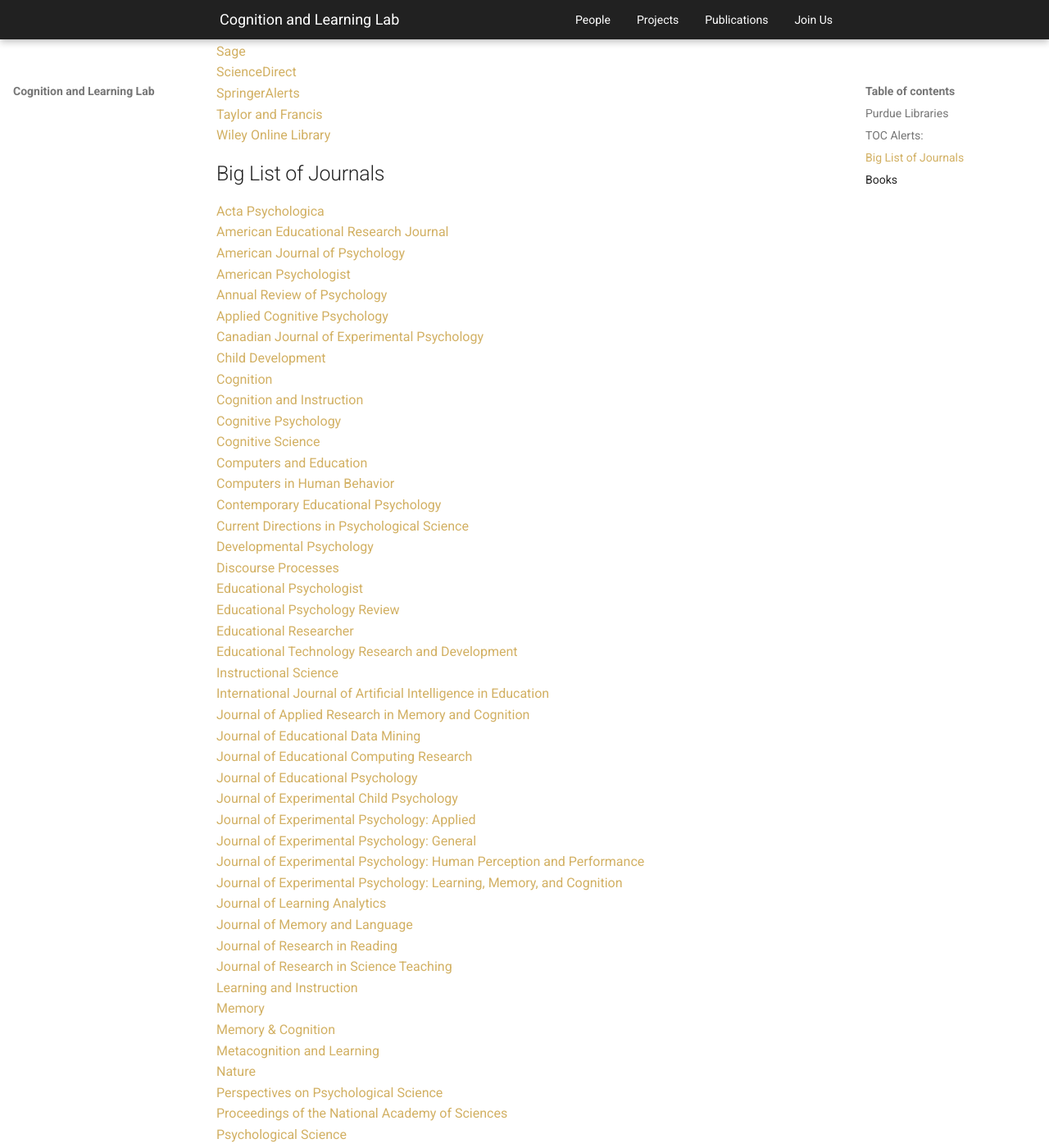
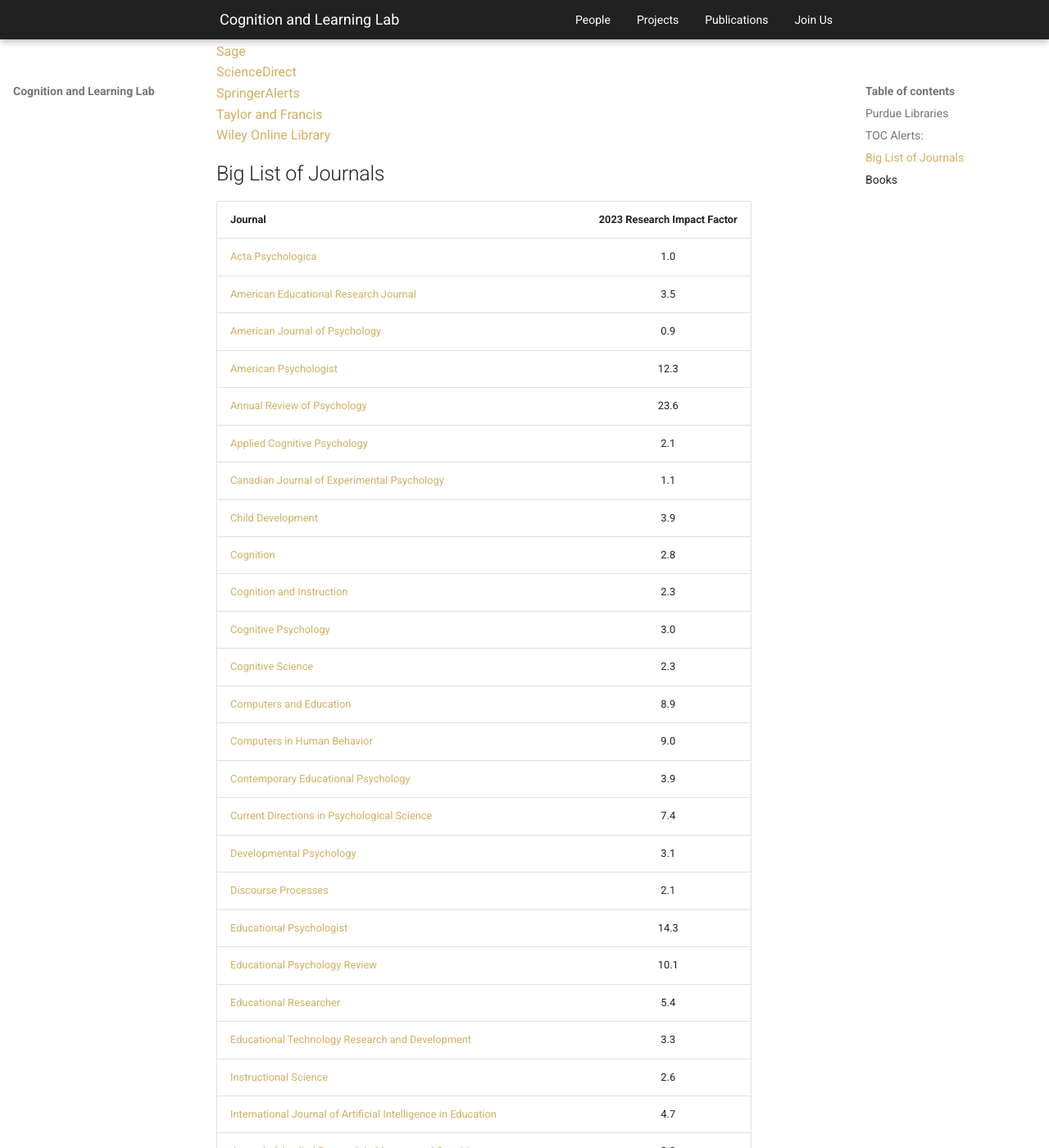
Before and after one commit to shivanya-chandra/pcllab.github.io, an MkDocs documentation site: the page built from docs/handbook/resources/journals.md, in a window 1280 px wide and 1400 px high, scrolled down 299 px. Shown: the whole window at 82% size. Built offline with MkDocs 1.6.1 and Material for MkDocs 9.7.7, drawn with Linux system fonts in a browser that asks for light colours; comment, search, counter and statistics services are not loaded; some of the changed text lies outside the part shown.

Commit message:
Update journals.md

```diff
--- a/docs/handbook/resources/journals.md
+++ b/docs/handbook/resources/journals.md
@@ -13,67 +13,70 @@
 [Taylor and Francis](https://help.tandfonline.com/s/article/How-do-I-set-up-an-alert){target="_blank" rel="noreferrer"}<br>
 [Wiley Online Library](http://onlinelibrary.wiley.com/myprofile/alertManager){target="_blank" rel="noreferrer"}<br>
 
+
 ## Big List of Journals
+|Journal|2023 Research Impact Factor|
+|-------|:-------:|
+|[Acta Psychologica](http://www.sciencedirect.com.ezproxy.lib.purdue.edu/science/journal/00016918){target="_blank" rel="noreferrer"}|1.0|
+|[American Educational Research Journal](http://aer.sagepub.com.ezproxy.lib.purdue.edu/content/by/year){target="_blank" rel="noreferrer"}|3.5|
+|[American Journal of Psychology](http://www.jstor.org.ezproxy.lib.purdue.edu/journal/amerjpsyc){target="_blank" rel="noreferrer"}|0.9|
+|[American Psychologist](https://psycnet.apa.org/PsycARTICLES/journal/amp/76/8){target="_blank" rel="noreferrer"}|12.3|
+[Annual Review of Psychology](http://www.annualreviews.org.ezproxy.lib.purdue.edu/loi/psych){target="_blank" rel="noreferrer"}|23.6<br>
+[Applied Cognitive Psychology](http://onlinelibrary.wiley.com.ezproxy.lib.purdue.edu/journal/10.1002/(ISSN)1099-0720){target="_blank" rel="noreferrer"}|2.1<br>
+[Canadian Journal of Experimental Psychology](https://www.apa.org/pubs/journals/cep){target="_blank" rel="noreferrer"}|1.1<br>
+[Child Development](http://onlinelibrary.wiley.com.ezproxy.lib.purdue.edu/journal/10.1111/(ISSN)1467-8624){target="_blank" rel="noreferrer"}|3.9<br>
+[Cognition](http://www.sciencedirect.com.ezproxy.lib.purdue.edu/science/journal/00100277){target="_blank" rel="noreferrer"}|2.8<br>
+[Cognition and Instruction](http://www-tandfonline-com.ezproxy.lib.purdue.edu/loi/hcgi20){target="_blank" rel="noreferrer"}|2.3<br>
+[Cognitive Psychology](http://www.sciencedirect.com.ezproxy.lib.purdue.edu/science/journal/00100285){target="_blank" rel="noreferrer"}|3.0<br>
+[Cognitive Science](http://onlinelibrary.wiley.com.ezproxy.lib.purdue.edu/journal/10.1111/(ISSN)1551-6709){target="_blank" rel="noreferrer"}|2.3<br>
+[Computers and Education](http://www.sciencedirect.com.ezproxy.lib.purdue.edu/science/journal/03601315){target="_blank" rel="noreferrer"}|8.9<br>
+[Computers in Human Behavior](http://www.sciencedirect.com.ezproxy.lib.purdue.edu/science/journal/07475632){target="_blank" rel="noreferrer"}|9.0<br>
+[Contemporary Educational Psychology](http://www.sciencedirect.com.ezproxy.lib.purdue.edu/science/journal/0361476X){target="_blank" rel="noreferrer"}|3.9<br>
+[Current Directions in Psychological Science](http://cdp.sagepub.com.ezproxy.lib.purdue.edu/content/by/year){target="_blank" rel="noreferrer"}|7.4<br>
+[Developmental Psychology](https://www.apa.org/pubs/journals/dev){target="_blank" rel="noreferrer"}|3.1<br>
+[Discourse Processes](http://www-tandfonline-com.ezproxy.lib.purdue.edu/loi/hdsp20){target="_blank" rel="noreferrer"}|2.1<br>
+[Educational Psychologist](http://www-tandfonline-com.ezproxy.lib.purdue.edu/loi/hedp20){target="_blank" rel="noreferrer"}|14.3<br>
+[Educational Psychology Review](http://link.springer.com.ezproxy.lib.purdue.edu/journal/volumesAndIssues/10648){target="_blank" rel="noreferrer"}|10.1<br>
+[Educational Researcher](http://edr.sagepub.com.ezproxy.lib.purdue.edu/content/by/year){target="_blank" rel="noreferrer"}|5.4<br>
+[Educational Technology Research and Development](http://link.springer.com.ezproxy.lib.purdue.edu/journal/volumesAndIssues/11423){target="_blank" rel="noreferrer"}|3.3<br>
+[Instructional Science](http://link.springer.com.ezproxy.lib.purdue.edu/journal/volumesAndIssues/11251){target="_blank" rel="noreferrer"}|2.6<br>
+[International Journal of Artificial Intelligence in Education](http://link.springer.com.ezproxy.lib.purdue.edu/journal/volumesAndIssues/40593){target="_blank" rel="noreferrer"}|4.7<br>
+[Journal of Applied Research in Memory and Cognition](http://www.sciencedirect.com.ezproxy.lib.purdue.edu/science/journal/22113681){target="_blank" rel="noreferrer"}|2.8<br>
+[Journal of Educational Data Mining](https://educationaldatamining.org/){target="_blank" rel="noreferrer"}|N/A<br>
+[Journal of Educational Computing Research](https://journals.sagepub.com/home/jec){target="_blank" rel="noreferrer"}|4.0<br>
+[Journal of Educational Psychology](https://www.apa.org/pubs/journals/edu){target="_blank" rel="noreferrer"}|5.6<br>
+[Journal of Experimental Child Psychology](http://www.sciencedirect.com.ezproxy.lib.purdue.edu/science/journal/00220965){target="_blank" rel="noreferrer"}|1.8<br>
+[Journal of Experimental Psychology: Applied](https://www.apa.org/pubs/journals/xap){target="_blank" rel="noreferrer"}|2.7<br>
+[Journal of Experimental Psychology: General](https://www.apa.org/pubs/journals/xge){target="_blank" rel="noreferrer"}|3.7<br>
+[Journal of Experimental Psychology: Human Perception and Performance](https://www.apa.org/pubs/journals/xhp){target="_blank" rel="noreferrer"}|2.1<br>
+[Journal of Experimental Psychology: Learning, Memory, and Cognition](https://www.apa.org/pubs/journals/xlm){target="_blank" rel="noreferrer"}|2.2<br>
+[Journal of Learning Analytics](http://learning-analytics.info/){target="_blank" rel="noreferrer"}|2.9<br>
+[Journal of Memory and Language](http://www.sciencedirect.com.ezproxy.lib.purdue.edu/science/journal/0749596X){target="_blank" rel="noreferrer"}|2.9<br>
+[Journal of Research in Reading](http://onlinelibrary.wiley.com.ezproxy.lib.purdue.edu/journal/10.1111/(ISSN)1467-9817){target="_blank" rel="noreferrer"}|2.0<br>
+[Journal of Research in Science Teaching](http://onlinelibrary.wiley.com.ezproxy.lib.purdue.edu/journal/10.1002/(ISSN)1098-2736){target="_blank" rel="noreferrer"}|3.6<br>
+[Learning and Instruction](http://www.sciencedirect.com.ezproxy.lib.purdue.edu/science/journal/09594752){target="_blank" rel="noreferrer"}|4.7<br>
+[Memory](http://www-tandfonline-com.ezproxy.lib.purdue.edu/loi/pmem20){target="_blank" rel="noreferrer"}|2.2<br>
+[Memory & Cognition](http://link.springer.com.ezproxy.lib.purdue.edu/journal/volumesAndIssues/13421){target="_blank" rel="noreferrer"}|2.2<br>
+[Metacognition and Learning](https://www.springer.com/journal/11409){target="_blank" rel="noreferrer"}|3.9<br>
+[Nature](http://www.nature.com.ezproxy.lib.purdue.edu/nature/archive/index.html){target="_blank" rel="noreferrer"}|50.5<br>
+[Perspectives on Psychological Science](http://pps.sagepub.com.ezproxy.lib.purdue.edu/content/by/year){target="_blank" rel="noreferrer"}|10.5<br>
+[Proceedings of the National Academy of Sciences](http://www.pnas.org.ezproxy.lib.purdue.edu/content/by/year){target="_blank" rel="noreferrer"}|9.4<br>
+[Psychological Science](http://pss.sagepub.com.ezproxy.lib.purdue.edu/content/by/year){target="_blank" rel="noreferrer"}|4.8<br>
+[Psychological Bulletin](https://www.apa.org/pubs/journals/bul){target="_blank" rel="noreferrer"}|17.3<br>
+[Psychological Review](https://www.apa.org/pubs/journals/rev){target="_blank" rel="noreferrer"}|5.1<br>
+[Psychonomic Bulletin & Review](http://link.springer.com.ezproxy.lib.purdue.edu/journal/volumesAndIssues/13423){target="_blank" rel="noreferrer"}|3.2<br>
+[Psychology and Aging](https://www.apa.org/pubs/journals/pag){target="_blank" rel="noreferrer"}|3.7<br>
+[Quarterly Journal of Experimental Psychology](http://www-tandfonline-com.ezproxy.lib.purdue.edu/loi/pqje20){target="_blank" rel="noreferrer"}|1.5<br>
+[Reading Psychology](http://www-tandfonline-com.ezproxy.lib.purdue.edu/loi/urpy20){target="_blank" rel="noreferrer"}|1.2<br>
+[Reading Research Quarterly](https://ila.onlinelibrary.wiley.com/journal/19362722){target="_blank" rel="noreferrer"}|3.9<br>
+[Review of Educational Research](http://rer.sagepub.com.ezproxy.lib.purdue.edu/content/by/year){target="_blank" rel="noreferrer"}|8.3<br>
+[Review of Research in Education](http://rre.sagepub.com.ezproxy.lib.purdue.edu/content/by/year){target="_blank" rel="noreferrer"}|2.4<br>
+[Science](http://science.sciencemag.org.ezproxy.lib.purdue.edu/content/by/year){target="_blank" rel="noreferrer"}|44.7<br>
+[Science Education](http://onlinelibrary.wiley.com.ezproxy.lib.purdue.edu/journal/10.1002/(ISSN)1098-237X){target="_blank" rel="noreferrer"}|3.1<br>
+[Scientific Studies of Reading](http://www-tandfonline-com.ezproxy.lib.purdue.edu/loi/hssr20){target="_blank" rel="noreferrer"}|2.9<br>
+[Topics in Cognitive Science](http://onlinelibrary.wiley.com.ezproxy.lib.purdue.edu/journal/10.1111/(ISSN)1756-8765){target="_blank" rel="noreferrer"}|2.9<br>
+[Trends in Cognitive Sciences](http://www.sciencedirect.com.ezproxy.lib.purdue.edu/science/journal/13646613){target="_blank" rel="noreferrer"}|16.7<br>
 
-[Acta Psychologica](http://www.sciencedirect.com.ezproxy.lib.purdue.edu/science/journal/00016918){target="_blank" rel="noreferrer"}<br>
-[American Educational Research Journal](http://aer.sagepub.com.ezproxy.lib.purdue.edu/content/by/year){target="_blank" rel="noreferrer"}<br>
-[American Journal of Psychology](http://www.jstor.org.ezproxy.lib.purdue.edu/journal/amerjpsyc){target="_blank" rel="noreferrer"}<br>
-[American Psychologist](https://psycnet.apa.org/PsycARTICLES/journal/amp/76/8){target="_blank" rel="noreferrer"}<br>
-[Annual Review of Psychology](http://www.annualreviews.org.ezproxy.lib.purdue.edu/loi/psych){target="_blank" rel="noreferrer"}<br>
-[Applied Cognitive Psychology](http://onlinelibrary.wiley.com.ezproxy.lib.purdue.edu/journal/10.1002/(ISSN)1099-0720){target="_blank" rel="noreferrer"}<br>
-[Canadian Journal of Experimental Psychology](https://www.apa.org/pubs/journals/cep){target="_blank" rel="noreferrer"}<br>
-[Child Development](http://onlinelibrary.wiley.com.ezproxy.lib.purdue.edu/journal/10.1111/(ISSN)1467-8624){target="_blank" rel="noreferrer"}<br>
-[Cognition](http://www.sciencedirect.com.ezproxy.lib.purdue.edu/science/journal/00100277){target="_blank" rel="noreferrer"}<br>
-[Cognition and Instruction](http://www-tandfonline-com.ezproxy.lib.purdue.edu/loi/hcgi20){target="_blank" rel="noreferrer"}<br>
-[Cognitive Psychology](http://www.sciencedirect.com.ezproxy.lib.purdue.edu/science/journal/00100285){target="_blank" rel="noreferrer"}<br>
-[Cognitive Science](http://onlinelibrary.wiley.com.ezproxy.lib.purdue.edu/journal/10.1111/(ISSN)1551-6709){target="_blank" rel="noreferrer"}<br>
-[Computers and Education](http://www.sciencedirect.com.ezproxy.lib.purdue.edu/science/journal/03601315){target="_blank" rel="noreferrer"}<br>
-[Computers in Human Behavior](http://www.sciencedirect.com.ezproxy.lib.purdue.edu/science/journal/07475632){target="_blank" rel="noreferrer"}<br>
-[Contemporary Educational Psychology](http://www.sciencedirect.com.ezproxy.lib.purdue.edu/science/journal/0361476X){target="_blank" rel="noreferrer"}<br>
-[Current Directions in Psychological Science](http://cdp.sagepub.com.ezproxy.lib.purdue.edu/content/by/year){target="_blank" rel="noreferrer"}<br>
-[Developmental Psychology](https://www.apa.org/pubs/journals/dev){target="_blank" rel="noreferrer"}<br>
-[Discourse Processes](http://www-tandfonline-com.ezproxy.lib.purdue.edu/loi/hdsp20){target="_blank" rel="noreferrer"}<br>
-[Educational Psychologist](http://www-tandfonline-com.ezproxy.lib.purdue.edu/loi/hedp20){target="_blank" rel="noreferrer"}<br>
-[Educational Psychology Review](http://link.springer.com.ezproxy.lib.purdue.edu/journal/volumesAndIssues/10648){target="_blank" rel="noreferrer"}<br>
-[Educational Researcher](http://edr.sagepub.com.ezproxy.lib.purdue.edu/content/by/year){target="_blank" rel="noreferrer"}<br>
-[Educational Technology Research and Development](http://link.springer.com.ezproxy.lib.purdue.edu/journal/volumesAndIssues/11423){target="_blank" rel="noreferrer"}<br>
-[Instructional Science](http://link.springer.com.ezproxy.lib.purdue.edu/journal/volumesAndIssues/11251){target="_blank" rel="noreferrer"}<br>
-[International Journal of Artificial Intelligence in Education](http://link.springer.com.ezproxy.lib.purdue.edu/journal/volumesAndIssues/40593){target="_blank" rel="noreferrer"}<br>
-[Journal of Applied Research in Memory and Cognition](http://www.sciencedirect.com.ezproxy.lib.purdue.edu/science/journal/22113681){target="_blank" rel="noreferrer"}<br>
-[Journal of Educational Data Mining](https://educationaldatamining.org/){target="_blank" rel="noreferrer"}<br>
-[Journal of Educational Computing Research](https://journals.sagepub.com/home/jec){target="_blank" rel="noreferrer"}<br>
-[Journal of Educational Psychology](https://www.apa.org/pubs/journals/edu){target="_blank" rel="noreferrer"}<br>
-[Journal of Experimental Child Psychology](http://www.sciencedirect.com.ezproxy.lib.purdue.edu/science/journal/00220965){target="_blank" rel="noreferrer"}<br>
-[Journal of Experimental Psychology: Applied](https://www.apa.org/pubs/journals/xap){target="_blank" rel="noreferrer"}<br>
-[Journal of Experimental Psychology: General](https://www.apa.org/pubs/journals/xge){target="_blank" rel="noreferrer"}<br>
-[Journal of Experimental Psychology: Human Perception and Performance](https://www.apa.org/pubs/journals/xhp){target="_blank" rel="noreferrer"}<br>
-[Journal of Experimental Psychology: Learning, Memory, and Cognition](https://www.apa.org/pubs/journals/xlm){target="_blank" rel="noreferrer"}<br>
-[Journal of Learning Analytics](http://learning-analytics.info/){target="_blank" rel="noreferrer"}<br>
-[Journal of Memory and Language](http://www.sciencedirect.com.ezproxy.lib.purdue.edu/science/journal/0749596X){target="_blank" rel="noreferrer"}<br>
-[Journal of Research in Reading](http://onlinelibrary.wiley.com.ezproxy.lib.purdue.edu/journal/10.1111/(ISSN)1467-9817){target="_blank" rel="noreferrer"}<br>
-[Journal of Research in Science Teaching](http://onlinelibrary.wiley.com.ezproxy.lib.purdue.edu/journal/10.1002/(ISSN)1098-2736){target="_blank" rel="noreferrer"}<br>
-[Learning and Instruction](http://www.sciencedirect.com.ezproxy.lib.purdue.edu/science/journal/09594752){target="_blank" rel="noreferrer"}<br>
-[Memory](http://www-tandfonline-com.ezproxy.lib.purdue.edu/loi/pmem20){target="_blank" rel="noreferrer"}<br>
-[Memory & Cognition](http://link.springer.com.ezproxy.lib.purdue.edu/journal/volumesAndIssues/13421){target="_blank" rel="noreferrer"}<br>
-[Metacognition and Learning](https://www.springer.com/journal/11409){target="_blank" rel="noreferrer"}<br>
-[Nature](http://www.nature.com.ezproxy.lib.purdue.edu/nature/archive/index.html){target="_blank" rel="noreferrer"}<br>
-[Perspectives on Psychological Science](http://pps.sagepub.com.ezproxy.lib.purdue.edu/content/by/year){target="_blank" rel="noreferrer"}<br>
-[Proceedings of the National Academy of Sciences](http://www.pnas.org.ezproxy.lib.purdue.edu/content/by/year){target="_blank" rel="noreferrer"}<br>
-[Psychological Science](http://pss.sagepub.com.ezproxy.lib.purdue.edu/content/by/year){target="_blank" rel="noreferrer"}<br>
-[Psychological Bulletin](https://www.apa.org/pubs/journals/bul){target="_blank" rel="noreferrer"}<br>
-[Psychological Review](https://www.apa.org/pubs/journals/rev){target="_blank" rel="noreferrer"}<br>
-[Psychonomic Bulletin & Review](http://link.springer.com.ezproxy.lib.purdue.edu/journal/volumesAndIssues/13423){target="_blank" rel="noreferrer"}<br>
-[Psychology and Aging](https://www.apa.org/pubs/journals/pag){target="_blank" rel="noreferrer"}<br>
-[Quarterly Journal of Experimental Psychology](http://www-tandfonline-com.ezproxy.lib.purdue.edu/loi/pqje20){target="_blank" rel="noreferrer"}<br>
-[Reading Psychology](http://www-tandfonline-com.ezproxy.lib.purdue.edu/loi/urpy20){target="_blank" rel="noreferrer"}<br>
-[Reading Research Quarterly](https://ila.onlinelibrary.wiley.com/journal/19362722){target="_blank" rel="noreferrer"}<br>
-[Review of Educational Research](http://rer.sagepub.com.ezproxy.lib.purdue.edu/content/by/year){target="_blank" rel="noreferrer"}<br>
-[Review of Research in Education](http://rre.sagepub.com.ezproxy.lib.purdue.edu/content/by/year){target="_blank" rel="noreferrer"}<br>
-[Science](http://science.sciencemag.org.ezproxy.lib.purdue.edu/content/by/year){target="_blank" rel="noreferrer"}<br>
-[Science Education](http://onlinelibrary.wiley.com.ezproxy.lib.purdue.edu/journal/10.1002/(ISSN)1098-237X){target="_blank" rel="noreferrer"}<br>
-[Scientific Studies of Reading](http://www-tandfonline-com.ezproxy.lib.purdue.edu/loi/hssr20){target="_blank" rel="noreferrer"}<br>
-[Topics in Cognitive Science](http://onlinelibrary.wiley.com.ezproxy.lib.purdue.edu/journal/10.1111/(ISSN)1756-8765){target="_blank" rel="noreferrer"}<br>
-[Trends in Cognitive Sciences](http://www.sciencedirect.com.ezproxy.lib.purdue.edu/science/journal/13646613){target="_blank" rel="noreferrer"}<br>
 
 ## Books
 
```
